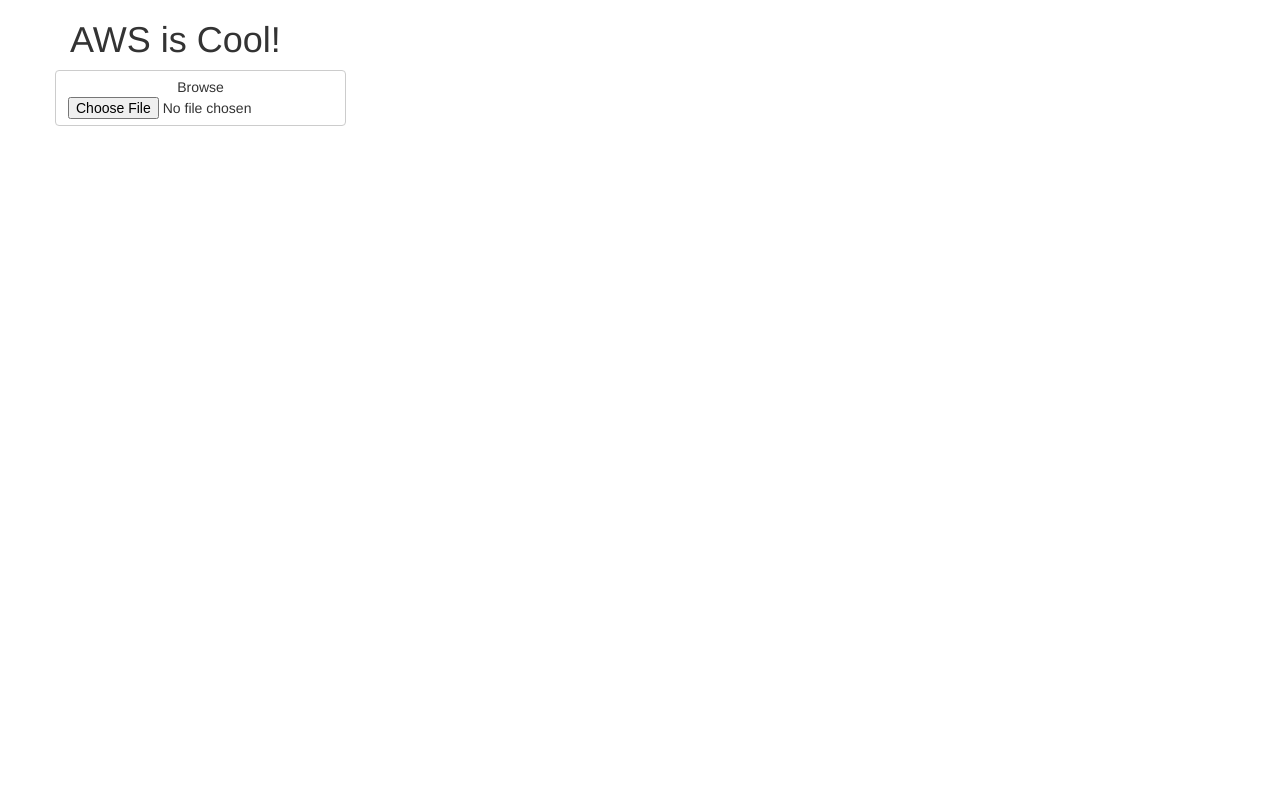
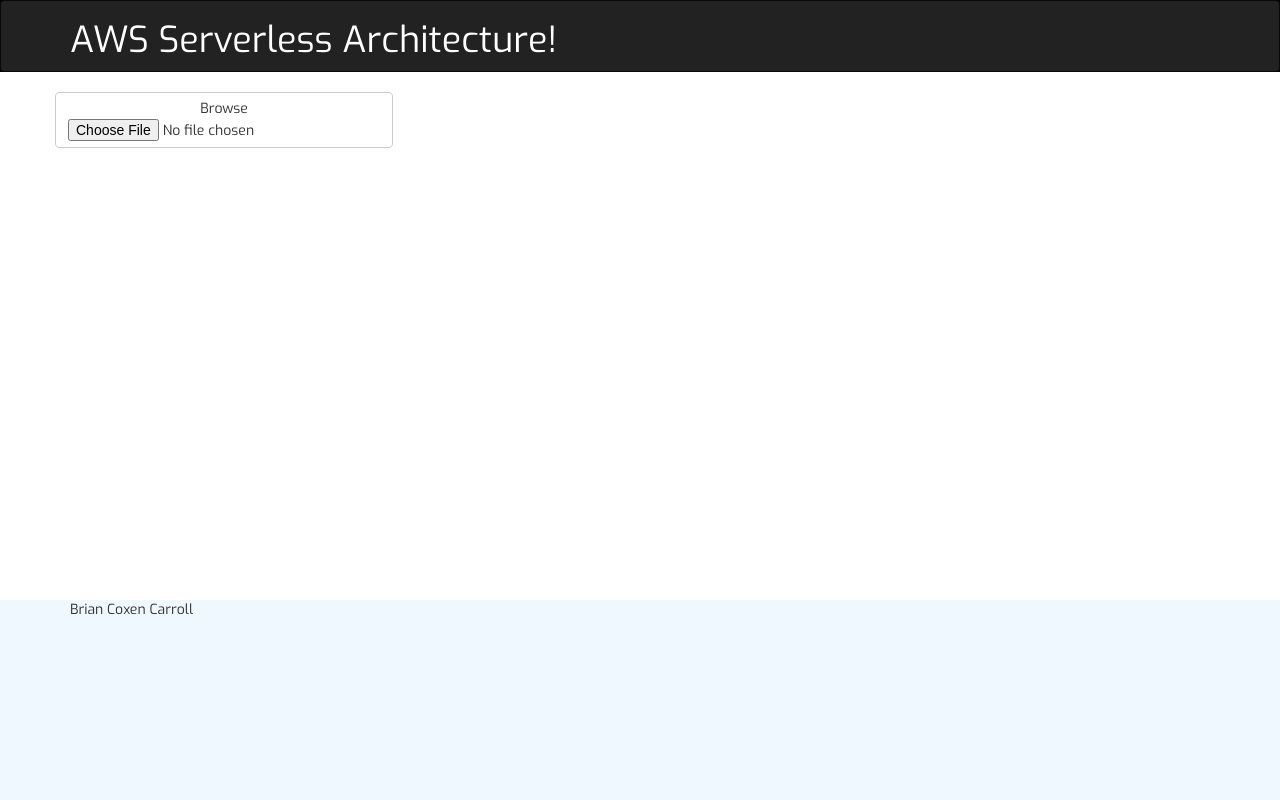
Before and after one commit to briancoxen/aws, a plain HTML site: page web/index.html in a window 1280 px wide. Drawn offline with nearby package versions, Linux system fonts and the light colour scheme.

Commit message:
Create app css

```diff
--- /dev/null
+++ b/web/css/app.css
@@ -0,0 +1,15 @@
+html {
+  position: relative;
+  min-height: 100%;
+}
+body {
+  margin-bottom: 200px;
+  font-family: 'Exo', sans-serif;
+}
+.footer {
+  position: absolute;
+  bottom: 0;
+  width: 100%;
+  height: 200px;
+  background-color: #F0F8FF;
+}
--- a/web/index.html
+++ b/web/index.html
@@ -5,16 +5,31 @@
     <meta http-equiv="X-UA-Compatible" content="IE=edge">
     <meta name="viewport" content="width=device-width, initial-scale=1">
     <title>AWS Serverless</title>
+    <link href="https://fonts.googleapis.com/css?family=Exo" rel="stylesheet">
     <link rel="stylesheet" href="https://maxcdn.bootstrapcdn.com/bootstrap/3.3.7/css/bootstrap.min.css" integrity="sha384-BVYiiSIFeK1dGmJRAkycuHAHRg32OmUcww7on3RYdg4Va+PmSTsz/K68vbdEjh4u" crossorigin="anonymous">
+    <link rel="stylesheet" href="css/app.css">
   </head>
   <body>
+    <header style="background-color: black">
+      <nav class="navbar navbar-inverse" role="navigation">
+        <div class="container">
+          <h1 style="color:white">AWS Serverless Architecture!</h1>
+        </div>
+      </nav>
+    </header>
+
     <div class="container">
-      <h1>AWS is Cool!</h1>
       <div class="row">
         <label class="btn btn-default btn-file">
           Browse <input type="file" hidden>
         </label>
       </div>
     </div>
+
+    <footer class="footer">
+       <div class="container">
+         <p>Brian Coxen Carroll</p>
+       </div>
+    </footer>
   </body>
 </html>
```
